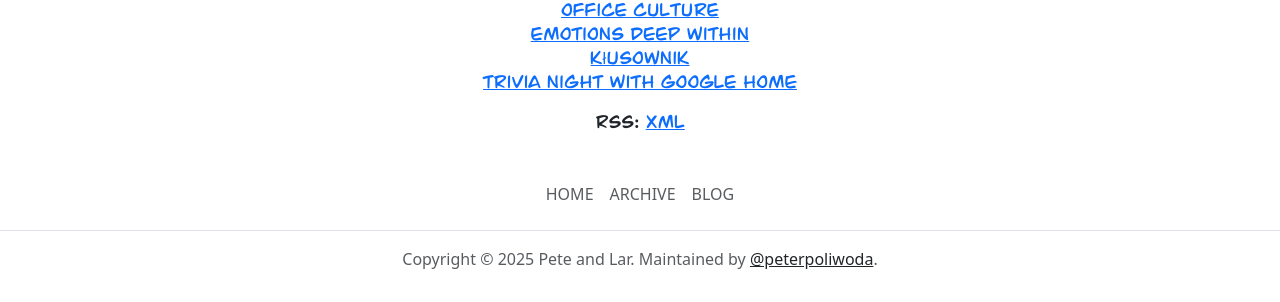
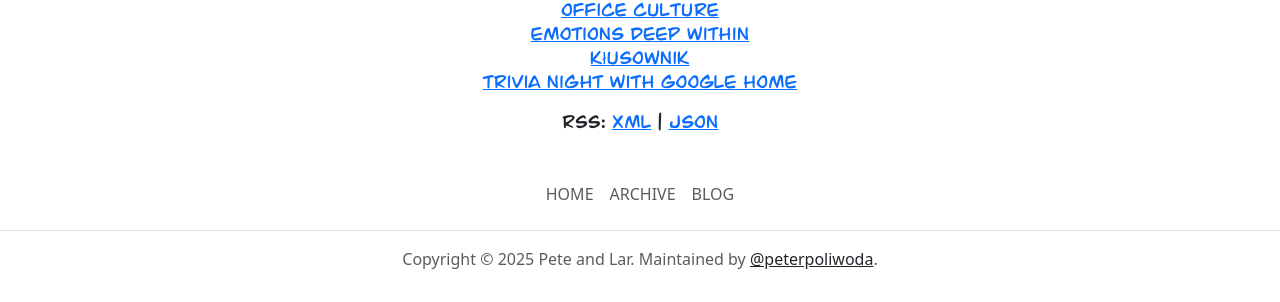
Before and after one commit to piotrekkmt/Pete-and-Lar, a Jekyll site: the page built from archive.html, in a window 1280 px wide. Shown: the part 678-980 px from the top of the page. Built offline with Jekyll 4.4.1, drawn with Linux system fonts in a browser that asks for light colours; a script that is not in the unit is left out.

Commit message:
Update archive.html

```diff
--- a/archive.html
+++ b/archive.html
@@ -10,5 +10,5 @@ layout: default
       </li>
       {% endfor %}
     </ul>
-    <div>RSS: <a href="https://peteandlar.com/feed.xml">XML</a></div>
+    <div>RSS: <a href="https://peteandlar.com/feed.xml">XML</a> | <a href="https://peteandlar.com/feed.json">JSON</a></div>
 </div>
```
